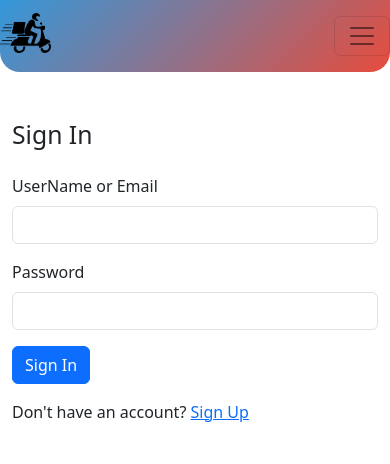
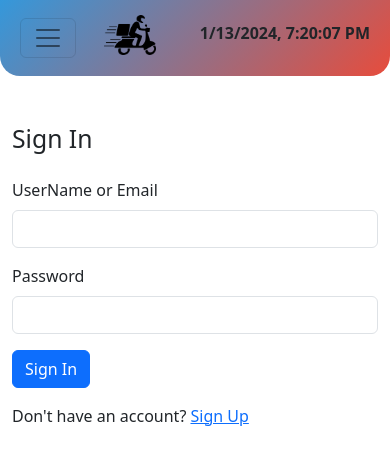
Before and after one commit to richardsonadjei/nananom-deliveries, a React (Vite) app in the folder client/: page /sign-in in a window 390 px wide. Shown: the top 464 px of the page. Built offline with nearby package versions, Linux system fonts and the light colour scheme.

Commit message:
more changes to the header

```diff
--- a/client/src/components/Header.jsx
+++ b/client/src/components/Header.jsx
@@ -1,14 +1,24 @@
-import React from 'react';
+import React, { useState, useEffect } from 'react';
 import { Navbar, Nav, Container } from 'react-bootstrap';
 import { FaSearch } from 'react-icons/fa';
 import { Link } from 'react-router-dom';
 import { useSelector } from 'react-redux';
 
+
 export default function Header() {
   const { currentUser } = useSelector((state) => state.user);
+  const [currentDateTime, setCurrentDateTime] = useState(new Date());
+
+  useEffect(() => {
+    const intervalId = setInterval(() => {
+      setCurrentDateTime(new Date());
+    }, 60000); // Update every minute (60,000 milliseconds)
+
+    return () => clearInterval(intervalId); // Cleanup on component unmount
+  }, []);
 
   return (
-    <Navbar bg="light" expand="lg">
+    <Navbar bg="light" expand="lg" className="custom-navbar">
       <Container>
         <Link to="/">
           <Navbar.Brand>
@@ -20,12 +30,17 @@ export default function Header() {
           </Navbar.Brand>
         </Link>
         <Navbar.Toggle aria-controls="basic-navbar-nav" />
+
+        {/* Date and time at the center of the vw */}
+        <div className="current-date-time">{currentDateTime.toLocaleString()}</div>
+
         <Navbar.Collapse id="basic-navbar-nav" className="ml-auto">
           <Nav className="mr-auto">
             <Nav.Link as={Link} to="/" className="text-dark">
               Home
             </Nav.Link>
           </Nav>
+
           <Nav>
             {currentUser ? (
               <>
@@ -55,6 +70,7 @@ export default function Header() {
               </>
             )}
           </Nav>
+
           <Nav>
             <Nav.Link as={Link} to="/profile" className="text-dark">
               Profile
--- a/client/src/index.css
+++ b/client/src/index.css
@@ -97,3 +97,40 @@
   background: linear-gradient(to right, #f39c12, #e67e22);
   color: white;
 }
+
+
+.custom-navbar {
+  justify-content: space-between;
+  padding: 10px 20px;
+}
+
+.current-date-time {
+  font-weight: bold;
+  text-align: center;
+  margin-bottom: 10px;
+}
+
+/* Additional styles for nav items */
+.nav-link {
+  font-weight: bold;
+  padding: 10px;
+  margin-right: 10px;
+}
+
+/* Media query for smaller screens */
+@media (max-width: 768px) {
+  .current-date-time {
+    text-align: center;
+    margin-bottom: 10px;
+    display: block; /* Display on smaller screens outside the hamburger menu */
+  }
+
+  .navbar-toggler {
+    order: -1; /* Move the hamburger menu to the left on smaller screens */
+  }
+
+   /* Add margin between cards on smaller screens */
+   .card {
+    margin-bottom: 10px;
+  }
+}
```
